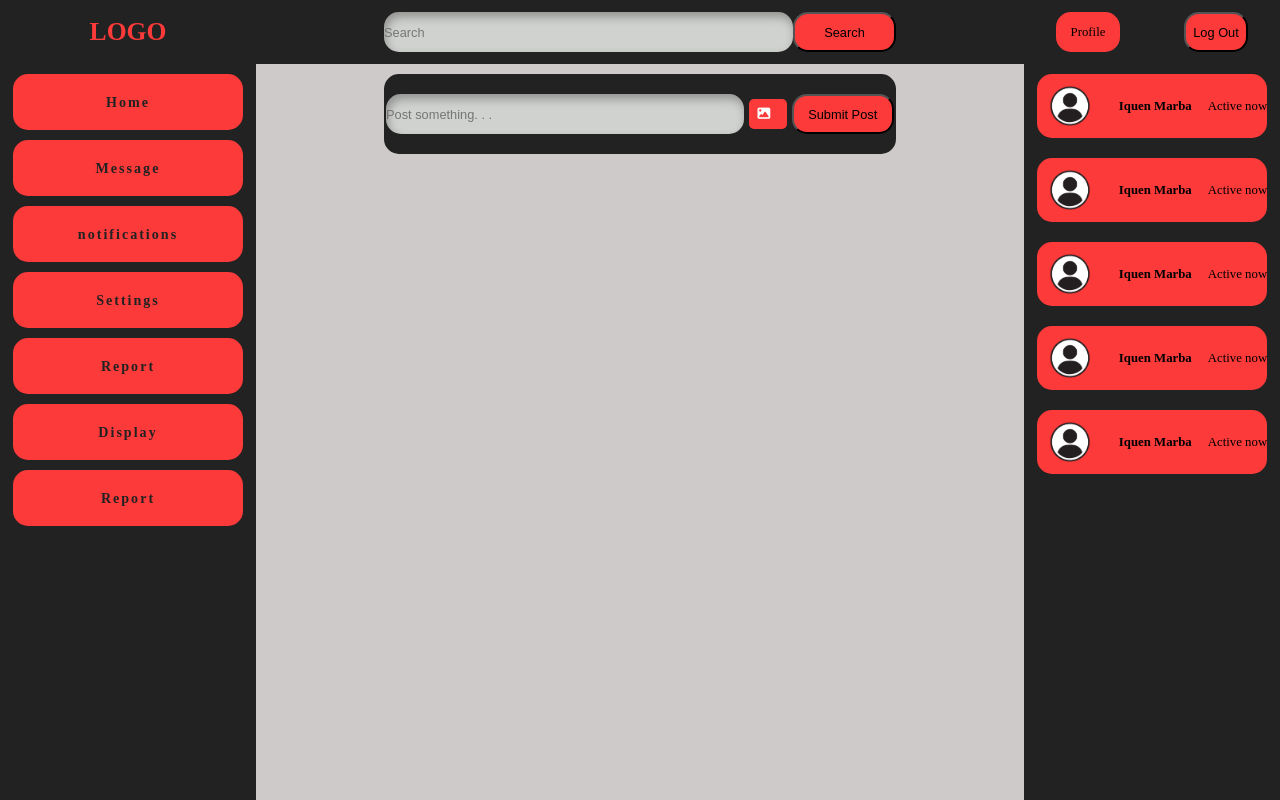
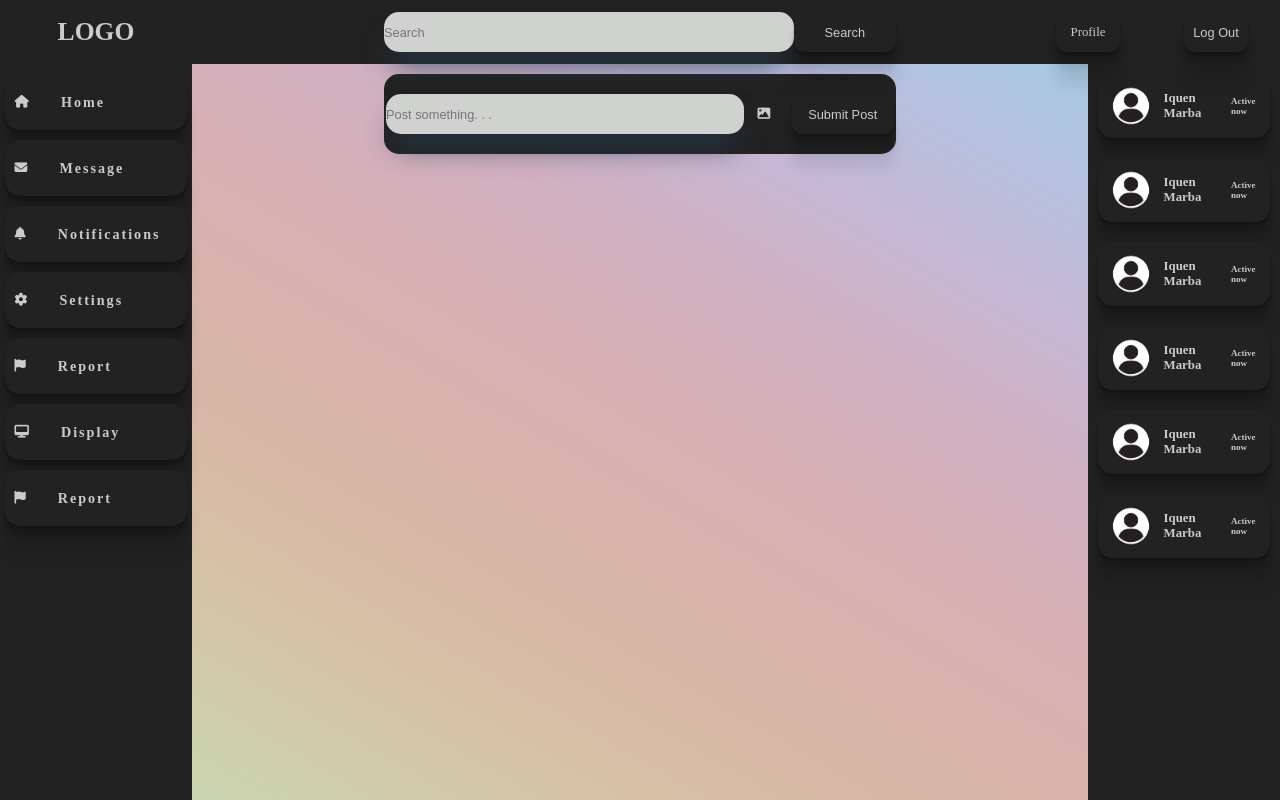
Before and after one commit to Russelatan/socmed, a PHP site: page /views/home.php in a window 1280 px wide. Run offline with PHP 8.4, Linux system fonts and the light colour scheme; the visitor is signed in with stand-in values (Sample User, id 1); data that the repository does not hold is empty.

Commit message:
55% homepage design

```diff
--- a/assets/home.css
+++ b/assets/home.css
@@ -1,7 +1,7 @@
 :root {
 	--primary-color: #222222;
-	--secondary-color: #a4f5a6;
-	--rus-color: #fc3a3a;
+	--secondary-color: #fc3a3a;
+	--rus-color: #222222;
 	--third-color: #d0d2cf;
 	--background-color: #cfcaca;
 }
@@ -9,6 +9,7 @@
 	padding: 0;
 	margin: 0;
 	font-size: 1vw;
+	color: var(--background-color);
 }
 body {
 	height: 100vh;
@@ -50,7 +51,8 @@ header {
 	align-items: center;
 }
 .logo-section {
-	width: 20%;
+	width: 15%;
+	margin-right: 5%;
 	justify-content: center;
 }
 .search-section {
@@ -61,21 +63,37 @@ header {
 }
 .logo {
 	font-size: 2vw;
-	color: var(--rus-color);
+	/* color: var(--rus-color); */
+	color: var(--background-color);
 }
 main {
 	display: flex;
 	height: 92vh;
 	width: 100%;
 	/* border: 1px solid black; */
-	background-color: var(--background-color);
+	/* background-color: var(--background-color); */
+	background-image: linear-gradient(
+		to right top,
+		#c0debd,
+		#cbd4af,
+		#d3c9a7,
+		#d7bea5,
+		#d7b5a6,
+		#d9b2ae,
+		#d7b0b7,
+		#d0b0c1,
+		#c8b7d2,
+		#b9bfde,
+		#a9c8e3,
+		#9dd0e0
+	);
 	margin-top: 8vh;
 	justify-content: space-between;
 	overflow-y: hidden;
 }
 .main-content {
 	height: 100%;
-	width: 20%;
+	width: 15%;
 	/* border: 1px solid black; */
 	display: flex;
 	flex-direction: column;
@@ -88,14 +106,16 @@ main {
 	/* border: black 5px solid; */
 	display: flex;
 	align-items: center;
-	background-color: var(--background-color);
+	/* background-color: var(--background-color); */
+	background-color: transparent;
 }
 .main-posts-container {
 	width: 100%;
 	height: 100%;
 	overflow-y: auto;
 	overflow-x: hidden;
-	background-color: var(--background-color);
+	/* background-color: var(--background-color); */
+	background-color: transparent;
 }
 
 .main-posts-container::-webkit-scrollbar {
@@ -107,6 +127,7 @@ main {
 .submit-postbtn {
 	height: 100px;
 	background-color: green;
+	box-shadow: rgb(38, 57, 77) 0px 20px 30px -10px;
 }
 img {
 	height: 100px;
@@ -121,9 +142,16 @@ img {
 	/* border: 1px solid black; */
 	margin: 10px;
 	border-radius: 15px;
+	box-shadow: rgba(0, 0, 0, 0.09) 0px 2px 1px, rgba(0, 0, 0, 0.09) 0px 4px 2px,
+		rgba(0, 0, 0, 0.09) 0px 8px 4px, rgba(0, 0, 0, 0.09) 0px 16px 8px,
+		rgba(0, 0, 0, 0.09) 0px 32px 16px;
 }
 .contact-img {
 	height: 5vh;
+}
+.active-text {
+	font-size: 0.7vw;
+	font-weight: 600;
 }
 .post-form {
 	min-height: 10vh;
@@ -197,12 +225,21 @@ img {
 	justify-content: center;
 	background-color: var(--rus-color);
 	/* border: 2px solid wheat; */
-	border-radius: 15px;
+	border-radius: 10px;
 	/* font-weight: 700; */
 	font-size: 1vw;
-	color: black;
+	color: var(--background-color);
 	transition: 0.3s;
+	border: 1;
 	cursor: pointer;
+	border: 0;
+	/* box-shadow: rgb(38, 57, 77) 0px 20px 30px -10px; */
+	box-shadow: rgba(0, 0, 0, 0.09) 0px 2px 1px, rgba(0, 0, 0, 0.09) 0px 4px 2px,
+		rgba(0, 0, 0, 0.09) 0px 8px 4px, rgba(0, 0, 0, 0.09) 0px 16px 8px,
+		rgba(0, 0, 0, 0.09) 0px 32px 16px;
+}
+a {
+	/* border: 1px solid; */
 }
 .header-btn:hover {
 	background-color: var(--secondary-color);
@@ -222,7 +259,8 @@ img {
 	height: 70%;
 	width: 100%;
 	background-color: var(--third-color);
-	box-shadow: inset 2px 5px 10px rgba(0, 0, 0, 0.3);
+	box-shadow: rgb(38, 57, 77) 0px 20px 30px -10px;
+	/* box-shadow: inset 2px 5px 10px rgba(0, 0, 0, 0.3); */
 	transition: 300ms ease-in-out;
 }
 
@@ -240,7 +278,7 @@ img {
 	justify-content: center;
 	padding: 9px;
 	background: var(--rus-color);
-	color: #fff;
+	color: var(--background-color);
 	font-size: 16px;
 	cursor: pointer;
 	border-radius: 5px;
@@ -262,7 +300,11 @@ img {
 .submit-post {
 	height: 50%;
 	width: 20%;
+	/* box-shadow: rgba(0, 0, 0, 0.09) 0px 2px 1px, rgba(0, 0, 0, 0.09) 0px 4px 2px,
+		rgba(0, 0, 0, 0.09) 0px 8px 4px, rgba(0, 0, 0, 0.09) 0px 16px 8px,
+		rgba(0, 0, 0, 0.09) 0px 32px 16px; */
 }
+
 .aside-navs {
 	height: 7vh;
 	width: 90%;
@@ -271,10 +313,15 @@ img {
 	border-radius: 15px;
 	display: flex;
 	align-items: center;
-	justify-content: center;
+	justify-content: start;
+	padding-left: 10px;
+	gap: 30px;
 	font-size: 1.1vw;
 	font-weight: 700;
 	text-decoration: none;
-	color: #222222;
+	color: var(--background-color);
 	letter-spacing: 2px;
+	box-shadow: rgba(0, 0, 0, 0.09) 0px 2px 1px, rgba(0, 0, 0, 0.09) 0px 4px 2px,
+		rgba(0, 0, 0, 0.09) 0px 8px 4px, rgba(0, 0, 0, 0.09) 0px 16px 8px,
+		rgba(0, 0, 0, 0.09) 0px 32px 16px;
 }
--- a/views/home.php
+++ b/views/home.php
@@ -36,13 +36,13 @@
           <h1>Iquen Marba</h1>
           <p>Active now</p>
         </div> -->
-        <a href="" class="aside-navs">Home</a>
-        <a href="" class="aside-navs">Message</a>
-        <a href="" class="aside-navs">notifications</a>
-        <a href="" class="aside-navs">Settings</a>
-        <a href="" class="aside-navs">Report</a>
-        <a href="" class="aside-navs">Display</a>
-        <a href="" class="aside-navs">Report</a>
+        <a href="" class="aside-navs"><i class="fa-solid fa-house"></i> Home</a>
+        <a href="" class="aside-navs"><i class="fa-solid fa-envelope"></i> Message</a>
+        <a href="" class="aside-navs"><i class="fa-solid fa-bell"></i> Notifications</a>
+        <a href="" class="aside-navs"><i class="fa-solid fa-gear"></i> Settings</a>
+        <a href="" class="aside-navs"><i class="fa-solid fa-flag"></i> Report</a>
+        <a href="" class="aside-navs"><i class="fa-solid fa-desktop"></i> Display</a>
+        <a href="" class="aside-navs"><i class="fa-solid fa-flag"></i> Report</a>
 
       </aside>
       <section class="main-newsfeed main-content">
@@ -90,28 +90,34 @@
       <div class="container-contact">
           <img src="../assets/profile_pics/default.webp" alt="profile-img" class="contact-img">
           <h1>Iquen Marba</h1>
-          <p>Active now</p>
+          <p class="active-text">Active now</p>
         </div>
         <div class="container-contact">
           <img src="../assets/profile_pics/default.webp" alt="profile-img" class="contact-img">
           <h1>Iquen Marba</h1>
-          <p>Active now</p>
+          <p class="active-text">Active now</p>
         </div>
         <div class="container-contact">
           <img src="../assets/profile_pics/default.webp" alt="profile-img" class="contact-img">
           <h1>Iquen Marba</h1>
-          <p>Active now</p>
+          <p class="active-text">Active now</p>
         </div>
         <div class="container-contact">
           <img src="../assets/profile_pics/default.webp" alt="profile-img" class="contact-img">
           <h1>Iquen Marba</h1>
-          <p>Active now</p>
+          <p class="active-text">Active now</p>
         </div>
         <div class="container-contact">
           <img src="../assets/profile_pics/default.webp" alt="profile-img" class="contact-img">
           <h1>Iquen Marba</h1>
-          <p>Active now</p>
+          <p class="active-text">Active now</p>
         </div>
+        <div class="container-contact">
+          <img src="../assets/profile_pics/default.webp" alt="profile-img" class="contact-img">
+          <h1>Iquen Marba</h1>
+          <p class="active-text">Active now</p>
+        </div>
+
       </aside>
   </main>
 </body>
```
